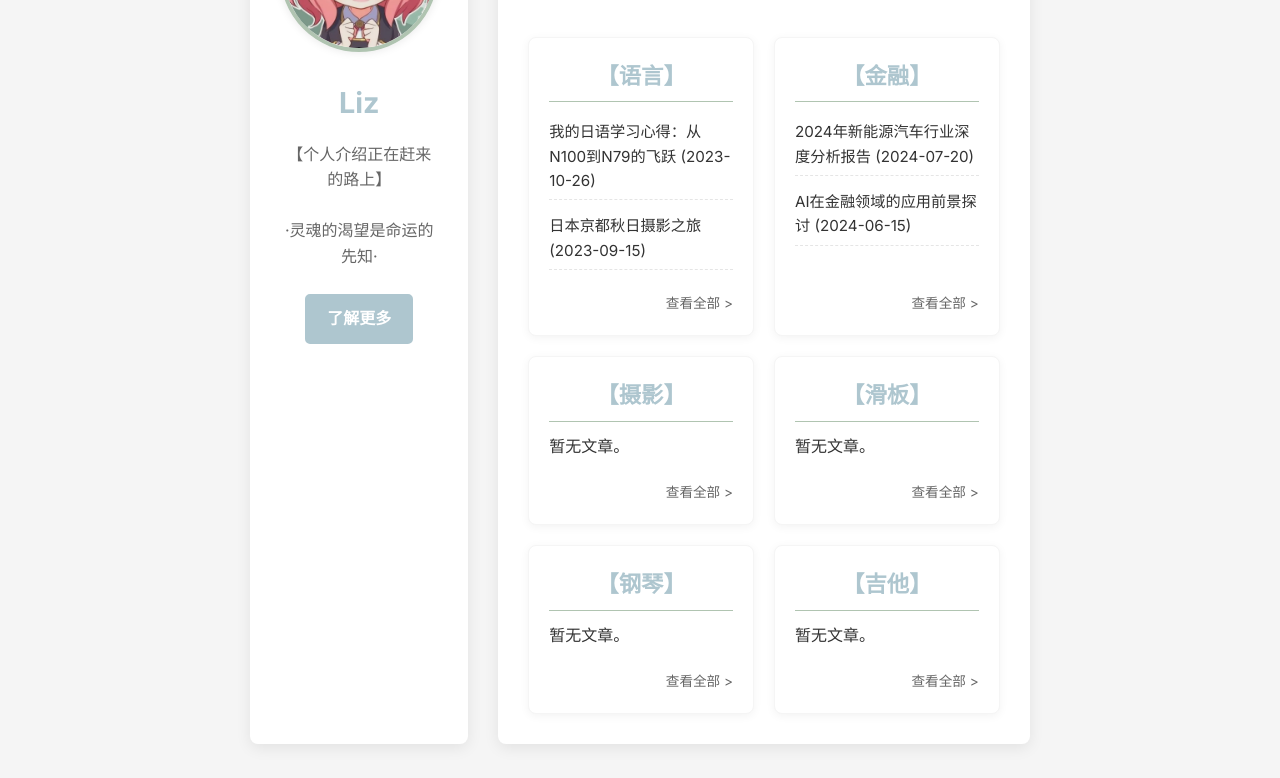
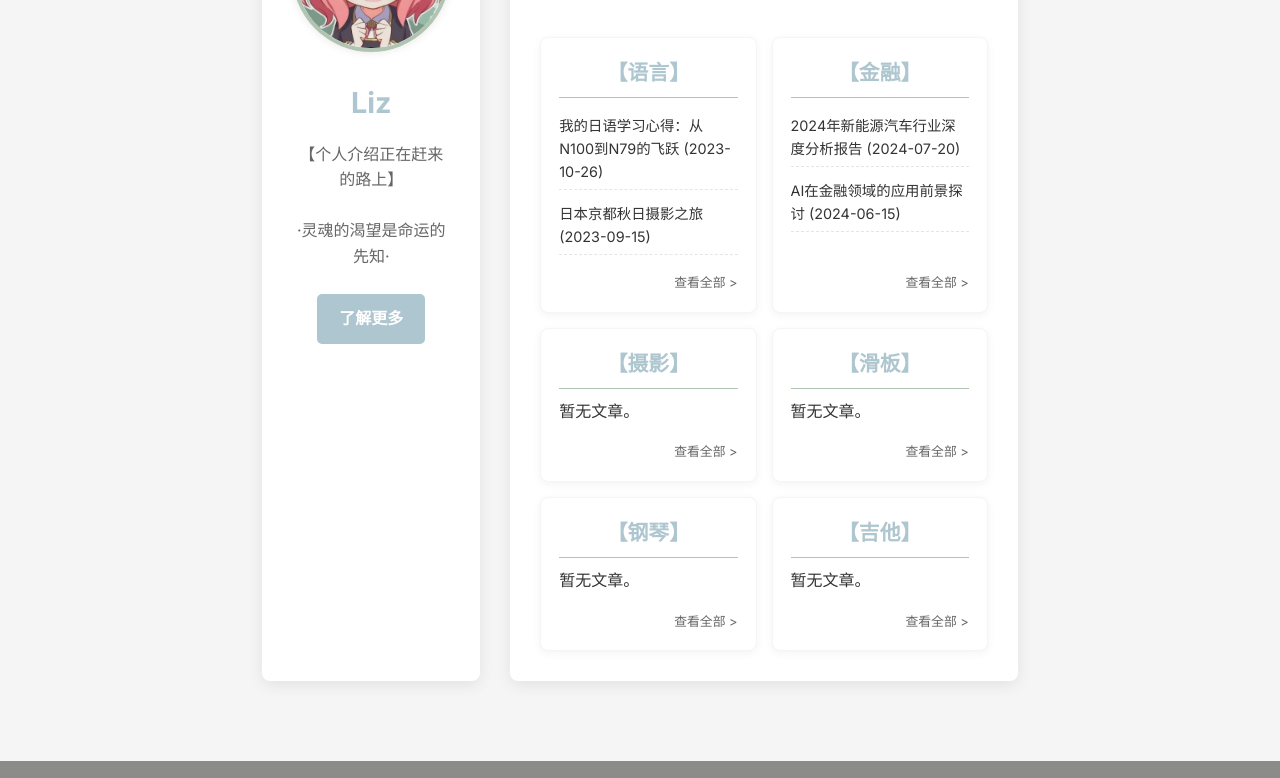
Before and after one commit to ZiyiLi05/Liz-Daynova, a plain HTML site: page index.html in a window 1280 px wide. Shown: the part 292-1070 px from the top of the page. Drawn offline with Linux system fonts and the light colour scheme.

```diff
--- a/css/style.css
+++ b/css/style.css
@@ -14,7 +14,7 @@
 }
 
 /* 全局样式 */
-html, body { /* 修正：确保html和body占据整个视口宽度 */
+html, body { /* 确保html和body占据整个视口宽度 */
     width: 100%;
     margin: 0;
     padding: 0;
@@ -24,8 +24,6 @@
 body {
     font-family: 'Inter', sans-serif; /* 使用 Inter 字体 */
     line-height: 1.6; /* 行高 */
-    /* margin: 0; /* 移除默认外边距 - 已移至html, body */
-    /* padding: 0; /* 移除默认内边距 - 已移至html, body */
     background-color: var(--morandi-light-grey); /* 页面背景色 */
     color: var(--morandi-text-dark); /* 默认文本颜色 */
     display: flex; /* 使用 Flexbox 布局 */
@@ -139,8 +137,9 @@
 }
 
 .left-panel {
-    flex: 1; /* 占据 1 份空间 */
-    max-width: 25%; /* 最大宽度限制为 25% */
+    flex: 1; /* 占据 1 份空间 (1/4 宽度) */
+    /* 移除 max-width，让 flex 属性完全控制宽度 */
+    /* max-width: 25%; */
     background-color: var(--morandi-off-white); /* 背景色 */
     border-radius: 8px; /* 圆角 */
     box-shadow: 0 4px 15px rgba(0, 0, 0, 0.08); /* 阴影 */
@@ -179,7 +178,7 @@
 }
 
 .right-panel {
-    flex: 3; /* 占据 3 份空间 */
+    flex: 3; /* 占据 3 份空间 (3/4 宽度) */
     background-color: var(--morandi-off-white); /* 背景色 */
     border-radius: 8px; /* 圆角 */
     box-shadow: 0 4px 15px rgba(0, 0, 0, 0.08); /* 阴影 */
@@ -199,9 +198,9 @@
 .category-grid {
     display: grid; /* 网格布局 */
     /* 调整：减小最小宽度，让更多列可以显示 */
-    grid-template-columns: repeat(auto-fit, minmax(220px, 1fr)); /* 自动适应列宽，最小220px */
+    grid-template-columns: repeat(auto-fit, minmax(200px, 1fr)); /* 自动适应列宽，最小200px，确保能容纳更多列 */
     /* 调整：减小网格间距 */
-    gap: 20px; /* 网格间距 */
+    gap: 15px; /* 网格间距 */
 }
 
 .category-block {
@@ -209,7 +208,7 @@
     background-color: var(--morandi-off-white); /* 新的板块背景色 */
     border-radius: 8px; /* 圆角 */
     /* 调整：略微减小内边距，让板块更紧凑 */
-    padding: 20px; /* 内边距 */
+    padding: 18px; /* 内边距 */
     box-shadow: 0 2px 10px rgba(0, 0, 0, 0.05); /* 阴影 */
     transition: transform 0.3s ease, box-shadow 0.3s ease; /* 过渡效果 */
     display: flex; /* Flexbox 布局 */
@@ -223,10 +222,10 @@
 }
 
 .category-block h3 {
-    font-size: 1.4em; /* 略微减小字体大小 */
+    font-size: 1.3em; /* 略微减小字体大小 */
     color: var(--morandi-dusty-blue); /* 颜色 */
     margin-top: 0; /* 移除顶部外边距 */
-    margin-bottom: 12px; /* 底部外边距 */
+    margin-bottom: 10px; /* 底部外边距 */
     padding-bottom: 8px; /* 底部内边距 */
     border-bottom: 1px solid var(--morandi-muted-green); /* 底部边框 */
     text-align: center; /* 文本居中 */
@@ -235,16 +234,16 @@
 .latest-articles-list {
     list-style: none; /* 移除列表点 */
     padding: 0; /* 移除内边距 */
-    margin: 0 0 15px 0; /* 略微减小底部外边距 */
+    margin: 0 0 12px 0; /* 略微减小底部外边距 */
     flex-grow: 1; /* 占据剩余空间 */
 }
 
 .latest-articles-list li {
-    margin-bottom: 8px; /* 略微减小底部外边距 */
+    margin-bottom: 6px; /* 略微减小底部外边距 */
 }
 
 .latest-articles-list a {
-    font-size: 0.95em; /* 略微减小字体大小 */
+    font-size: 0.9em; /* 略微减小字体大小 */
     color: var(--morandi-text-dark); /* 链接颜色 */
     display: block; /* 块级显示 */
     padding: 6px 0; /* 略微减小内边距 */
@@ -258,7 +257,7 @@
 .view-all-link {
     display: block; /* 块级显示 */
     text-align: right; /* 文本右对齐 */
-    font-size: 0.85em; /* 略微减小字体大小 */
+    font-size: 0.8em; /* 略微减小字体大小 */
     color: var(--morandi-text-light); /* 颜色 */
     margin-top: auto; /* 推到最底部 */
 }
```
Also changed, not shown: 1 other file.
